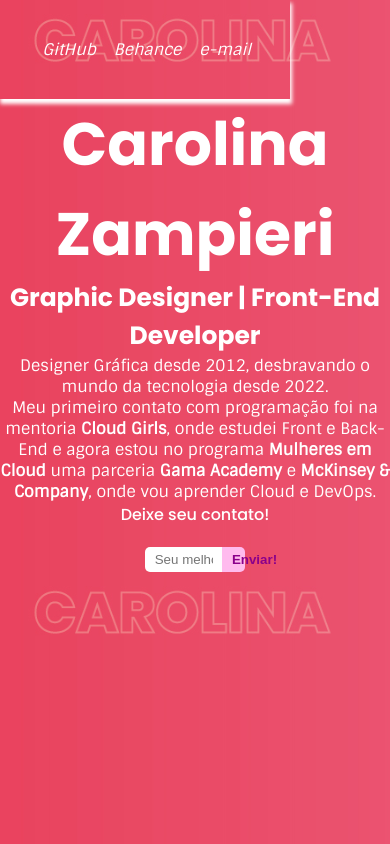
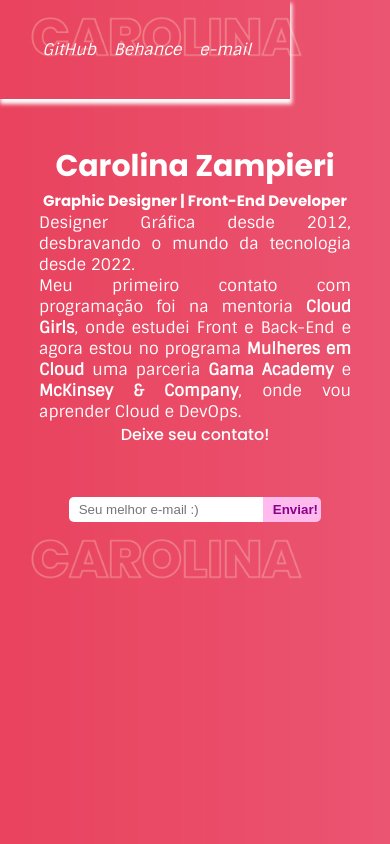
Before and after one commit to Carolina-Zampieri/Projeto-Mulheres-em-Cloud-HTML-CSS, a plain HTML site: page index.html in a window 390 px wide. Drawn offline with Linux system fonts and the light colour scheme.

Commit message:
Responsividade

```diff
--- a/styles.css
+++ b/styles.css
@@ -27,6 +27,7 @@ header {
     padding: 30px;
     margin-right: 100px;
     box-shadow: 1px 4px 4px 1px #FFFFFF;
+    margin-bottom: 45px;
 }
 
 header ul {
@@ -69,6 +70,7 @@ header ul li a:hover {
 .form {
     width: 40%;
     margin: 0 auto;
+    margin-top: 30px;
 }
 
 .form input {
@@ -99,3 +101,25 @@ header ul li a:hover {
     background-color: darkmagenta;
     color: #FFFFFF;
 }
+
+@media only screen and (max-width: 768px) {
+    .form {
+        width: 100%;
+    }
+}
+
+
+@media only screen and (max-width: 480px) {
+    .container .name h1 {
+        font-size: 30px;
+    }
+
+    .container .name h5 {
+        font-size: 15px;
+    }
+
+    .about p {
+        max-width: 80%;
+        text-align: justify;
+    }
+}
```
